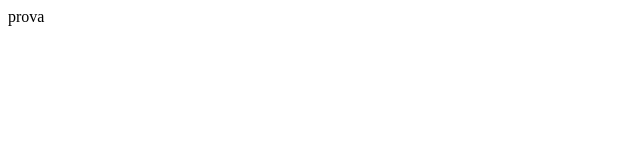
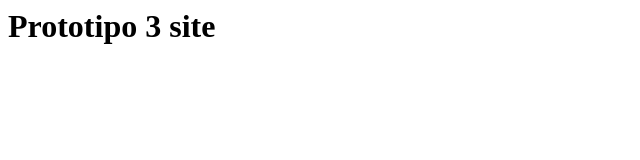
Before and after one commit to Limulo/prototipo3, a plain HTML site: page docs/index.html in a window 1280 px wide. Shown: the whole page, without its empty margins (0-640 px from the left). Drawn offline with Linux system fonts and the light colour scheme.

Commit message:
Update index.html

```diff
--- a/docs/index.html
+++ b/docs/index.html
@@ -1 +1 @@
-<p> prova </p>
+<p> <h1> Prototipo 3 site</h1> </p>
```
